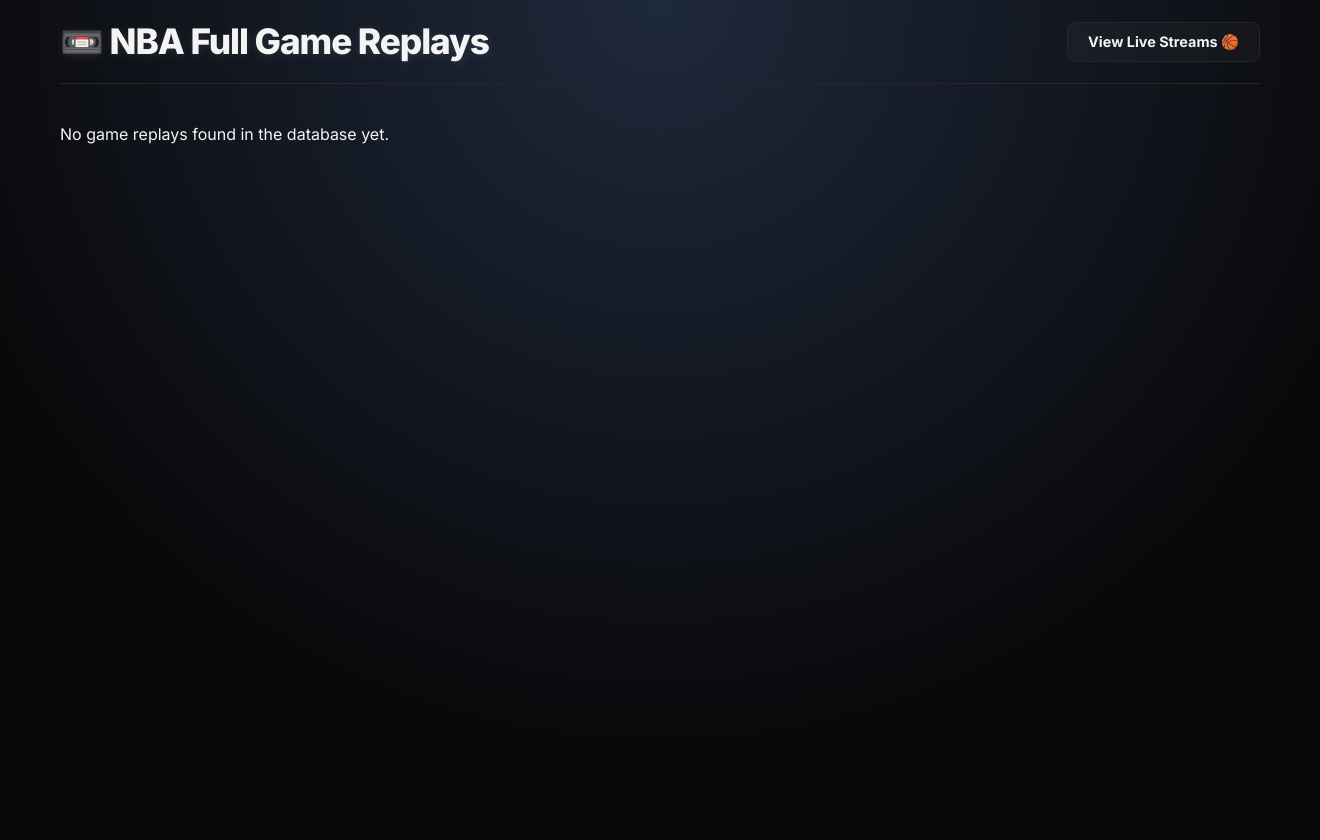
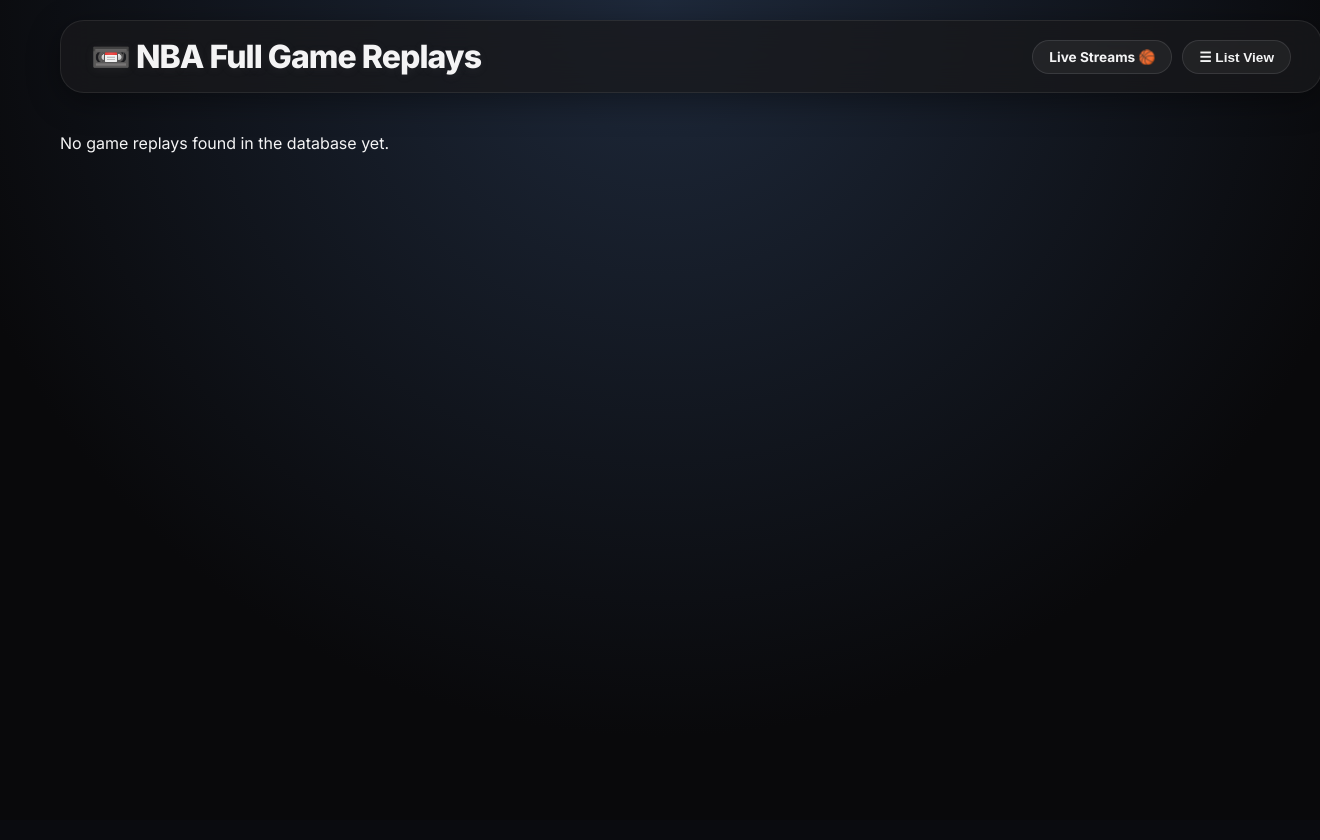
Before and after one commit to jcoop32/nba-watcher, a Flask app: page /replays in a window 1320 px wide. After the commit the page ends 489 px from the top, so only its background shows below. Run offline with Flask 3, Linux system fonts and the light colour scheme; data that the repository does not hold is empty.

Commit message:
fixed header and toggle between list and grid options

```diff
--- a/static/css/index.css
+++ b/static/css/index.css
@@ -9,15 +9,24 @@
   --text-secondary: #a1a1aa;
   --accent-blue: #3b82f6;
   --accent-red: #ef4444;
-  --accent-glow: rgba(59, 130, 246, 0.15);
+
+  /* Header Variables (Dark Glass) */
+  --bg-header: rgba(24, 24, 27, 0.75);
+  --header-border: rgba(255, 255, 255, 0.08);
+  --header-shadow: 0 8px 32px rgba(0, 0, 0, 0.4);
+
+  /* Button Variables */
+  --btn-bg: rgba(255, 255, 255, 0.05);
+  --btn-border: rgba(255, 255, 255, 0.1);
+  --btn-hover-bg: rgba(59, 130, 246, 0.2);
+  --btn-hover-shadow: rgba(59, 130, 246, 0.3);
 }
 
 body {
   font-family: 'Inter', sans-serif;
   margin: 0;
-  padding: 20px;
+  padding: 20px 0 0 0;
   background-color: var(--bg-body);
-  /* Subtle gradient background */
   background-image: radial-gradient(
     circle at 50% 0%,
     #1e293b 0%,
@@ -30,41 +39,53 @@ body {
 .container {
   max-width: 1200px;
   margin: 0 auto;
+  padding: 0 20px 20px 20px;
 }
 
-/* --- Modern Header --- */
+/* --- Floating Glass Header --- */
 .page-header-container {
+  position: sticky;
+  top: 20px;
+  z-index: 1000;
+
+  background: var(--bg-header);
+  backdrop-filter: blur(16px);
+  -webkit-backdrop-filter: blur(16px);
+
+  border-radius: 24px;
+  border: 1px solid var(--header-border);
+
+  box-shadow: var(--header-shadow);
+
   display: flex;
   flex-wrap: wrap;
   align-items: center;
   justify-content: space-between;
+
   margin-bottom: 40px;
-  padding-bottom: 20px;
-  border-bottom: 1px solid var(--border-color);
-  gap: 15px;
+  padding: 16px 30px;
+  width: 100%;
 }
 
 h1 {
-  font-size: 2.2rem;
+  font-size: 2rem;
   font-weight: 800;
   margin: 0;
   letter-spacing: -0.03em;
-  /* Removed gradient text clip which was breaking emojis */
-  color: #f4f4f5; /* Solid white/zinc color */
-  text-shadow: 0 2px 10px rgba(255, 255, 255, 0.1); /* Subtle glow instead */
+  color: var(--text-primary);
+  text-shadow: 0 2px 10px rgba(125, 125, 125, 0.1);
 }
 
 .replays-link-button {
-  background: rgba(255, 255, 255, 0.03);
-  border: 1px solid var(--border-color);
+  background: var(--btn-bg);
+  border: 1px solid var(--btn-border);
   color: var(--text-primary);
-  padding: 10px 20px;
-  border-radius: 8px;
+  padding: 8px 16px;
+  border-radius: 50px;
   font-weight: 600;
   text-decoration: none;
   transition: all 0.3s ease;
-  backdrop-filter: blur(5px);
-  font-size: 0.9rem;
+  font-size: 0.85rem;
   display: inline-flex;
   align-items: center;
   gap: 8px;
--- a/static/js/index.js
+++ b/static/js/index.js
@@ -3,6 +3,7 @@ const maxSelections = 4;
 let launchButton = null;
 let pollingIntervalId = null;
 
+// --- Multiview Logic ---
 function initializeMultiview() {
   launchButton = document.getElementById('launch-multiview-btn');
   if (!launchButton) return;
@@ -50,19 +51,16 @@ function updateLaunchButton() {
 
 function launchMultiview() {
   if (multiviewSelections.length === 0) return;
-
   const gameIds = multiviewSelections.join(',');
   const url = `/multiview?games=${gameIds}`;
-
   window.open(url, '_blank');
 }
 
+// --- Scoreboard & UI Logic ---
 function updateScoreboard() {
   fetch('/api/scoreboard')
     .then(response => {
-      if (!response.ok) {
-        throw new Error('Network response was not ok');
-      }
+      if (!response.ok) throw new Error('Network response was not ok');
       return response.json();
     })
     .then(data => {
@@ -83,7 +81,6 @@ function updateScoreboard() {
               if (scoreText) {
                 scoreText.textContent = `${gameData.away_score} - ${gameData.home_score}`;
               }
-
               statusElement.textContent = `| ${gameData.game_status}`;
             }
           }
@@ -119,22 +116,17 @@ function initializeButtonGradients() {
   });
 }
 
-// --- NEW: Polling Gatekeeper Logic ---
-
+// --- Polling Gatekeeper Logic ---
 function runUpdateCycle() {
   updateScoreboard();
 }
 
 function startPollingManager() {
+  if (typeof EARLIEST_GAME_TS === 'undefined') return;
+
   const MINUTES_BEFORE = 10;
   const now = Math.floor(Date.now() / 1000);
   const targetTime = EARLIEST_GAME_TS - MINUTES_BEFORE * 60;
-
-  console.log(`[Polling Manager] Earliest Game TS: ${EARLIEST_GAME_TS}`);
-  console.log(`[Polling Manager] Current TS: ${now}`);
-  console.log(`[Polling Manager] Target Start TS: ${targetTime}`);
-
-  // --- PERFORMANCE OPTIMIZATION START ---
 
   const conditionalUpdate = () => {
     if (document.visibilityState === 'visible') {
@@ -144,22 +136,15 @@ function startPollingManager() {
 
   document.addEventListener('visibilitychange', () => {
     if (document.visibilityState === 'visible') {
-      console.log('👁️ Tab visible again. Refreshing scoreboard...');
       runUpdateCycle();
     }
   });
 
-  // --- PERFORMANCE OPTIMIZATION END ---
-
   if (EARLIEST_GAME_TS === 0 || now >= targetTime) {
-    console.log(
-      '✅ Game time imminent or active. Starting polling immediately.',
-    );
     runUpdateCycle();
     pollingIntervalId = setInterval(conditionalUpdate, 20000);
   } else {
     const secondsToWait = targetTime - now;
-
     setTimeout(() => {
       runUpdateCycle();
       pollingIntervalId = setInterval(conditionalUpdate, 20000);
@@ -167,11 +152,38 @@ function startPollingManager() {
   }
 }
 
+// --- View Toggle Logic ---
+function setupViewToggle() {
+  const toggleBtn = document.getElementById('view-toggle-btn');
+  const gameLists = document.querySelectorAll('.game-list');
+
+  if (!toggleBtn || gameLists.length === 0) return;
+
+  const applyView = mode => {
+    gameLists.forEach(list => {
+      if (mode === 'list') list.classList.add('list-view');
+      else list.classList.remove('list-view');
+    });
+
+    toggleBtn.textContent = mode === 'list' ? '⊞ Grid View' : '☰ List View';
+    localStorage.setItem('nbaWatcher_viewMode', mode);
+  };
+
+  const savedMode = localStorage.getItem('nbaWatcher_viewMode') || 'grid';
+  applyView(savedMode);
+
+  toggleBtn.addEventListener('click', () => {
+    const currentMode = gameLists[0].classList.contains('list-view')
+      ? 'list'
+      : 'grid';
+    applyView(currentMode === 'list' ? 'grid' : 'list');
+  });
+}
+
 // --- Initialization ---
-
 document.addEventListener('DOMContentLoaded', () => {
   initializeButtonGradients();
   initializeMultiview();
-
   startPollingManager();
+  setupViewToggle();
 });
--- a/templates/replays.html
+++ b/templates/replays.html
@@ -13,19 +13,27 @@
     <div class="container">
       <div class="page-header-container">
         <h1>📼 NBA Full Game Replays</h1>
-        <a href="{{ url_for('index') }}" class="replays-link-button">
-          View Live Streams 🏀
-        </a>
+
+        <div
+          style="display: flex; gap: 10px; align-items: center; flex-wrap: wrap"
+        >
+          <a href="{{ url_for('index') }}" class="replays-link-button">
+            Live Streams 🏀
+          </a>
+          <button
+            id="view-toggle-btn"
+            class="replays-link-button"
+            style="cursor: pointer"
+          >
+            ☰ List View
+          </button>
+        </div>
       </div>
 
-      {% if grouped_replays %} {# Loop through the dates in newest-to-oldest
-      order #} {% for date_key in ordered_dates %}
-
+      {% if grouped_replays %} {% for date_key in ordered_dates %}
       <h2 class="date-header">{{ date_key }}</h2>
       <ul class="game-list">
-        {# Loop through the games for that specific date #} {% for game in
-        grouped_replays[date_key] %}
-
+        {% for game in grouped_replays[date_key] %}
         <li
           class="game-item"
           data-teams="{{ game.teams }}"
@@ -51,7 +59,6 @@
 
             <strong class="score-status-line">
               <span class="live-score-status">
-                {# Display Final Score #}
                 <span class="live-score-text">
                   FINAL: {{ game.away_score }} - {{ game.home_score }}
                 </span>
@@ -65,7 +72,6 @@
             </div>
           </div>
 
-          {# Link to the dedicated replay player route #}
           <a
             href="{{ url_for('replay_stream_viewer', stream_id=game.id) }}"
             class="watch-link"
@@ -82,32 +88,8 @@
     </div>
 
     <script>
-      // Function to initialize button gradients (copied from index.js)
-      function initializeButtonGradients() {
-        const LIGHT_COLORS = ['#FFFFFF', '#C4CED4'];
-        document.querySelectorAll('.game-item').forEach(gameItem => {
-          const awayColor = gameItem.dataset.colorAway;
-          const homeColor = gameItem.dataset.colorHome;
-          const button = gameItem.querySelector('.watch-link');
-
-          if (button && awayColor && homeColor) {
-            button.style.background = `linear-gradient(90deg, ${awayColor}, ${homeColor})`;
-            button.style.boxShadow = `0 6px 15px rgba(0, 0, 0, 0.4)`;
-
-            if (
-              LIGHT_COLORS.includes(awayColor) ||
-              LIGHT_COLORS.includes(homeColor)
-            ) {
-              button.style.color = '#1a1a1a';
-            } else {
-              button.style.color = '#FFFFFF';
-            }
-          }
-        });
-      }
-
-      // Run gradients on load
-      window.onload = initializeButtonGradients;
+      const EARLIEST_GAME_TS = 0;
     </script>
+    <script src="{{ url_for('static', filename='js/index.js') }}"></script>
   </body>
 </html>
```
Also changed, not shown: other parts of static/css/index.css (+121 -12 lines), templates/euro_league_games.html (+22 -6 lines), templates/index.html (+18 -7 lines).
